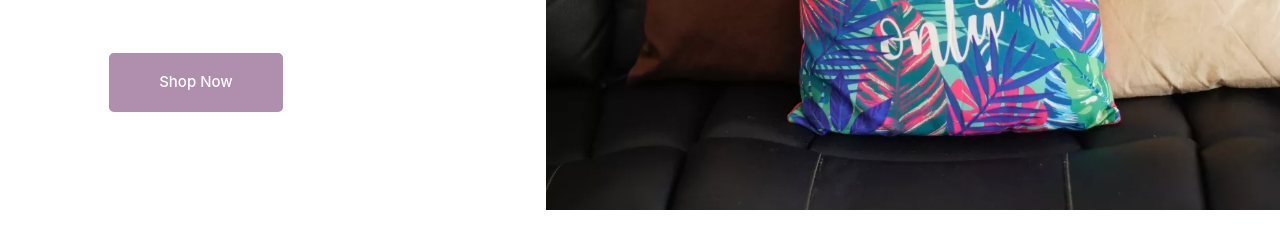
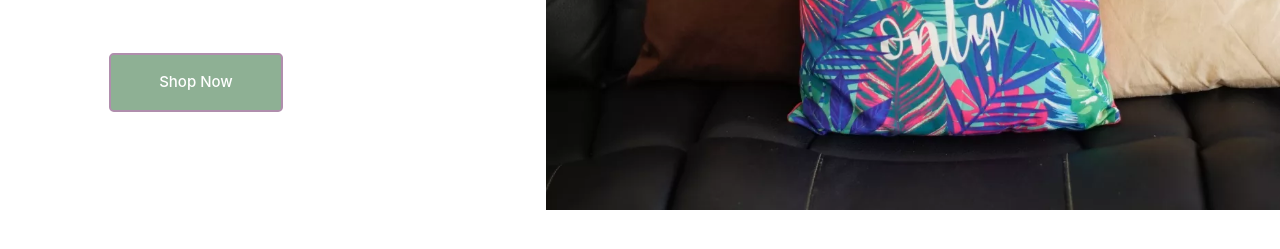
Before and after one commit to yosaloniya/pillow-mart, a plain HTML site: page index.html in a window 1280 px wide. Shown: the part 433-682 px from the top of the page. Drawn offline with nearby package versions, Linux system fonts and the light colour scheme.

Commit message:
btn-color

```diff
--- a/style.css
+++ b/style.css
@@ -76,7 +76,7 @@
 .sec-2-btn {
 
   margin-top: 40px;
-  background-color: #b08ead;
+  background-color: #8eb094;
   border: 2px solid #b08ead !important;
   color: #fff;
   font-size: 15px !important;
```
